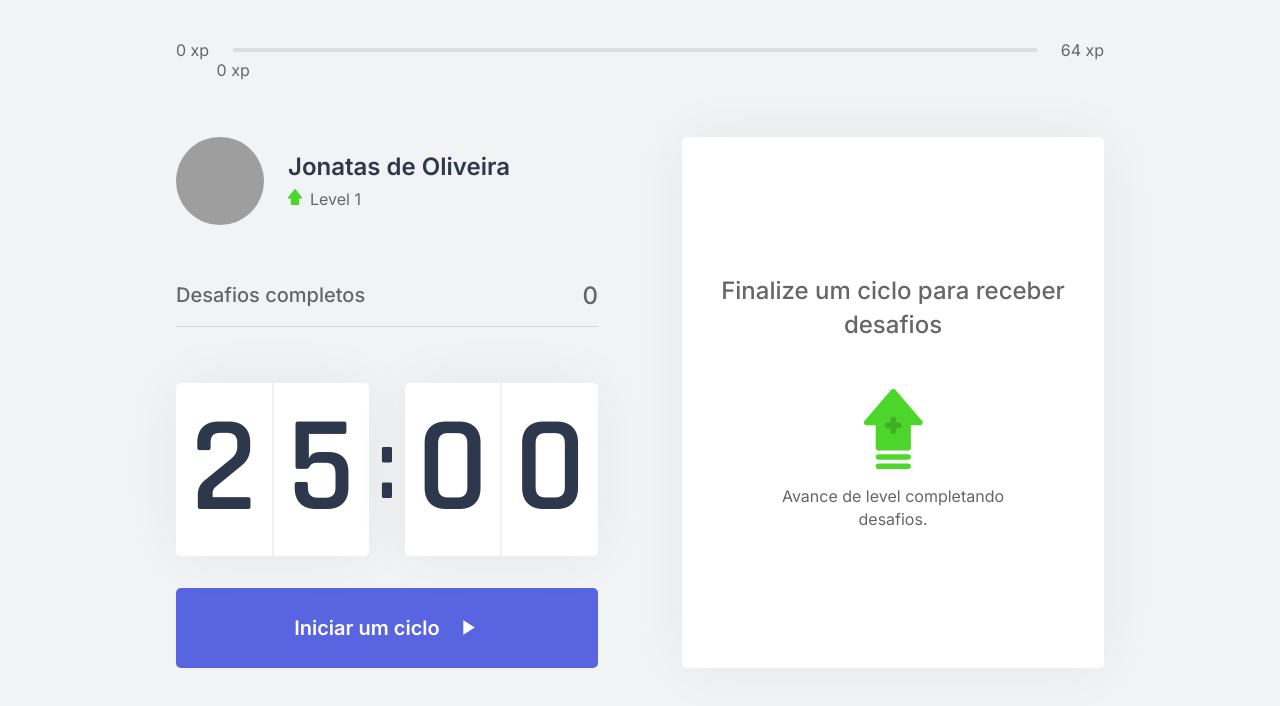
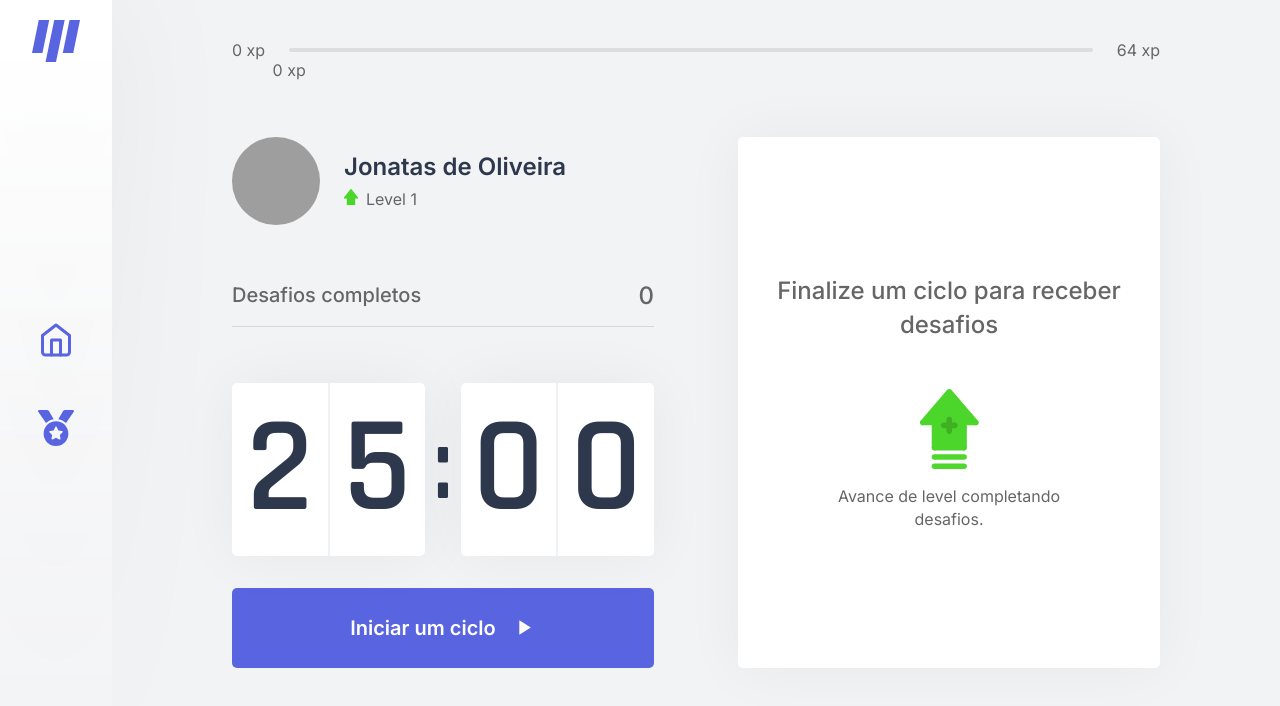
Before and after one commit to jonatasoc/nlw_moveit, a Next.js app: page / in a window 1280 px wide. Shown: the top 706 px of the page. Built offline with nearby package versions, Linux system fonts and the light colour scheme; grey boxes are pictures that could not be loaded.

Commit message:
Add SideBar Component

```diff
--- a/src/pages/_document.js
+++ b/src/pages/_document.js
@@ -1,5 +1,8 @@
 import Document, { Html, Main, Head, NextScript } from 'next/document';
 import { ServerStyleSheet } from 'styled-components';
+
+// TODO: Convert to Typescript, .tsx
+// Find a way to extends the Document props to accept styleTags custom const
 
 export default class MyDocument extends Document {
   static getInitialProps({ renderPage }) {
--- a/src/pages/index.tsx
+++ b/src/pages/index.tsx
@@ -10,8 +10,9 @@ import Profile from '../components/Profile';
 import { CountdownProvider } from '../contexts/CountdownContext';
 
 import { GlobalStyle } from '../styles/global';
-import Container from './styles';
+import { Container, MainContent } from './styles';
 import { ChallengesProvider } from '../contexts/ChallengesContext';
+import Sidebar from '../components/Sidebar';
 
 interface HomeProps {
   level: number;
@@ -30,11 +31,13 @@ export default function Home({
       currentExperience={currentExperience}
       challengesCompleted={challengesCompleted}
     >
+      <GlobalStyle />
       <Container>
+        <Sidebar />
+        <MainContent>
           <Head>
             <title>Início | move.it</title>
           </Head>
-        <GlobalStyle />
           <ExperienceBar />
           <CountdownProvider>
             <section>
@@ -48,6 +51,7 @@ export default function Home({
               </div>
             </section>
           </CountdownProvider>
+        </MainContent>
       </Container>
     </ChallengesProvider>
   );
--- a/src/pages/styles.ts
+++ b/src/pages/styles.ts
@@ -1,6 +1,18 @@
 import styled from 'styled-components';
 
-const Container = styled.div`
+export const Container = styled.div`
+  display: flex;
+
+  aside {
+    width: 112px;
+  }
+
+  main {
+    flex: 1;
+  }
+`;
+
+export const MainContent = styled.main`
   height: 100vh;
   max-width: 992px;
   margin: 0 auto;
@@ -29,5 +41,3 @@ const Container = styled.div`
     }
   }
 `;
-
-export default Container;
--- a/tsconfig.json
+++ b/tsconfig.json
@@ -19,7 +19,7 @@
     "**/*.ts",
     "**/*.tsx",
     "src/components/ExperienceBar",
-    "src/pages/_document.js"
+    "src/pages/_document.tsx"
   ],
   "exclude": ["node_modules"]
 }
```
Lines whose indentation alone changed are shown as unchanged.
